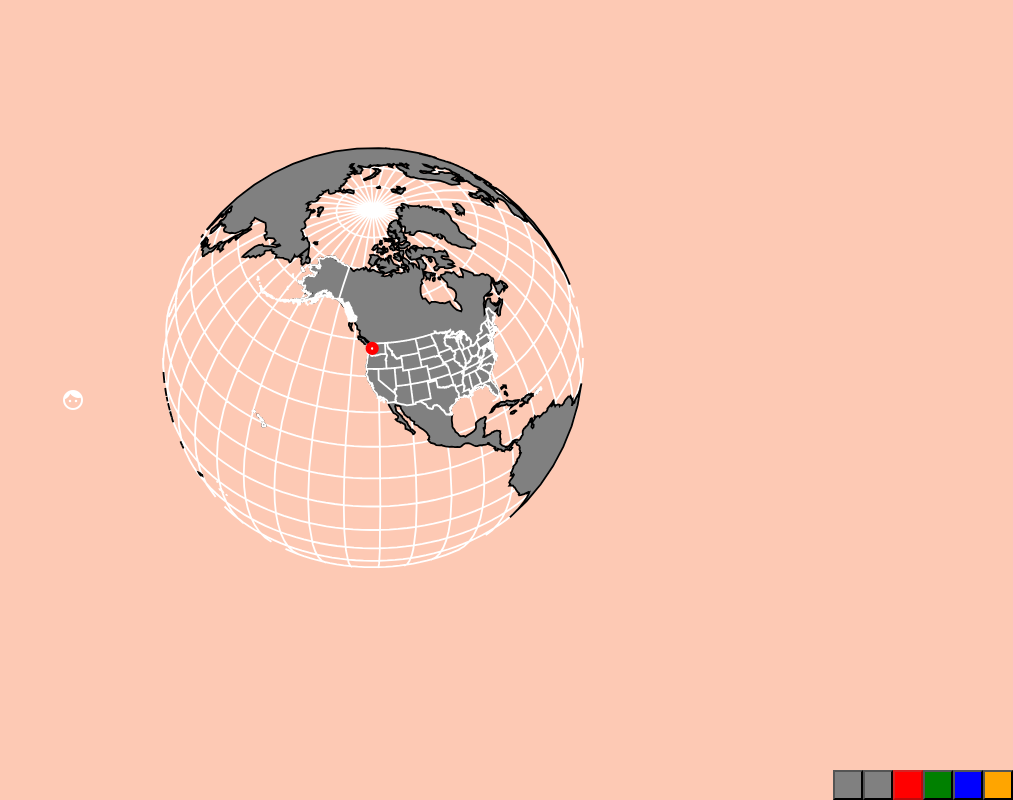
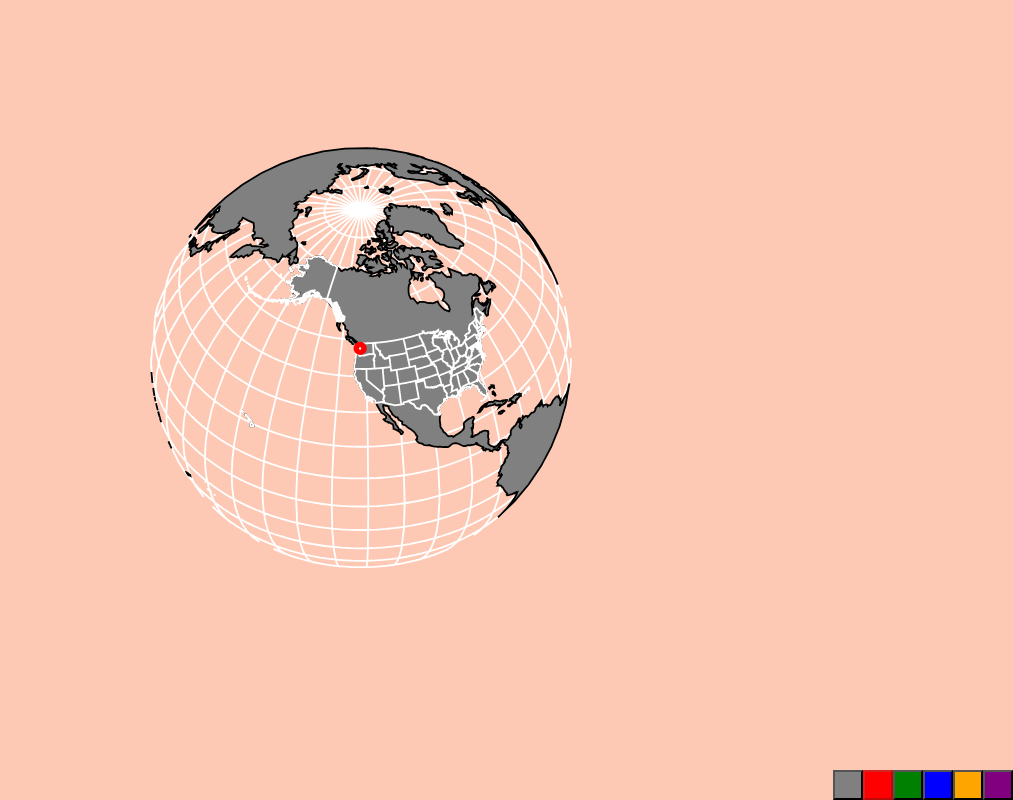
Before and after one commit to JoseHerminioCollas/d3-geo-react-color, a React app: page / in a window 1280 px wide. Shown: the whole page, without its empty margins (267-1280 px from the left). Built offline with nearby package versions, Linux system fonts and the light colour scheme.

Commit message:
add interpolators

```diff
--- a/src/App.tsx
+++ b/src/App.tsx
@@ -11,6 +11,7 @@ const App: React.FC = () => {
     <section className={cssSheet.classes.mainContainer}>
       <i
         className="material-icons"
+        style={{ display: 'none' }}
       >
         face
       </i>
--- a/src/theme/theme-factory.js
+++ b/src/theme/theme-factory.js
@@ -3,16 +3,18 @@ import {
   interpolateGreens,
   interpolateGreys,
   interpolateReds,
+  interpolateOranges,
+  interpolatePurples,
 } from 'd3'
 import mapStyle from './map-style'
 
 const themes = {
-  default: { label: 'Gray', color: 'gray' },
   gray: { label: 'Gray', color: 'gray' },
   red: { label: 'Red', color: '#f00' },
   green: { label: 'Green', color: 'green' },
   blue: { label: 'Blue', color: 'blue' },
   orange: { label: 'Orange', color: 'orange' },
+  purple: { label: 'Purple', color: 'purple' },
 }
 export { themes }
 const interpolators = {
@@ -21,7 +23,8 @@ const interpolators = {
   red: interpolateReds,
   green: interpolateGreens,
   blue: interpolateBlues,
-  orange: interpolateBlues,
+  orange: interpolateOranges,
+  purple: interpolatePurples,
 }
 const defaultStyle = {
   mainContainer: {
```
